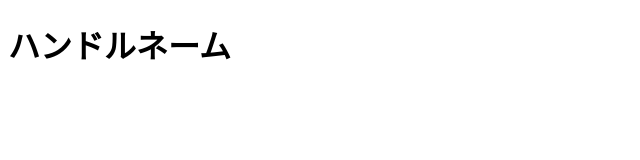
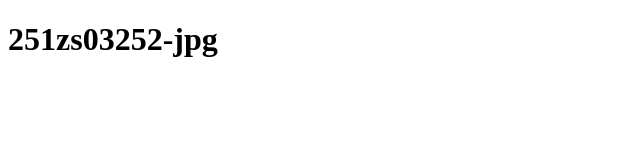
Before and after one commit to 251zs03252-jpg/251zs03252-jpg.github.io, a plain HTML site: page index.html in a window 1280 px wide. Shown: the whole page, without its empty margins (0-640 px from the left). Drawn offline with Linux system fonts and the light colour scheme.

Commit message:
Update index.html

```diff
--- a/index.html
+++ b/index.html
@@ -3,9 +3,9 @@
   <head>
     <meta charset="utf-8">
     <meta name="viewport" content="width=device-width, initial-scale=1">
-    <title>ハンドルネームのポートフォリオ</title>
+    <title>251zs03252-jpgのポートフォリオ</title>
   </head>
   <body>
-    <h1>ハンドルネーム</h1>
+    <h1>251zs03252-jpg</h1>
   </body>
 </html>
```
